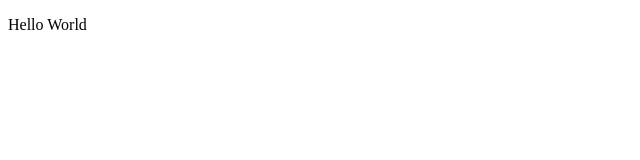
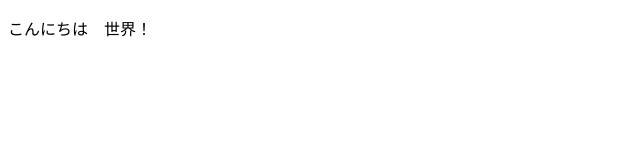
Before and after one commit to oremega/oremega, a plain HTML site: page index.html in a window 1280 px wide. Shown: the whole page, without its empty margins (0-640 px from the left). Drawn offline with Linux system fonts and the light colour scheme.

Commit message:
日本語に変更

```diff
--- a/index.html
+++ b/index.html
@@ -2,9 +2,9 @@
 <html>
 <head>
     <meta charset="utf-8" />
-    <title>test site</title>
+    <title>こんにちは　世界！</title>
 </head>
 <body>
-    <p>Hello World</p>
+    <p>こんにちは　世界！</p>
 </body>
 </html>
```
